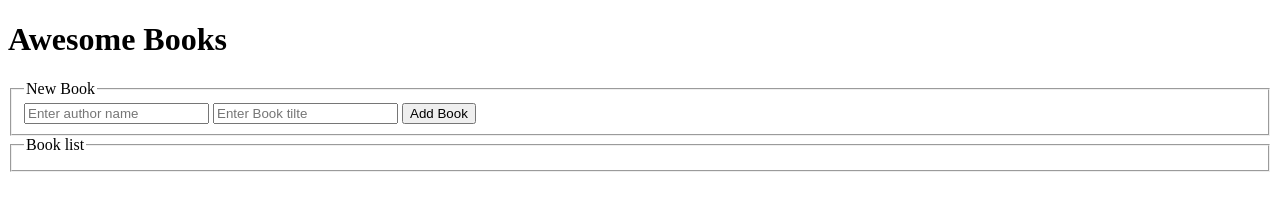
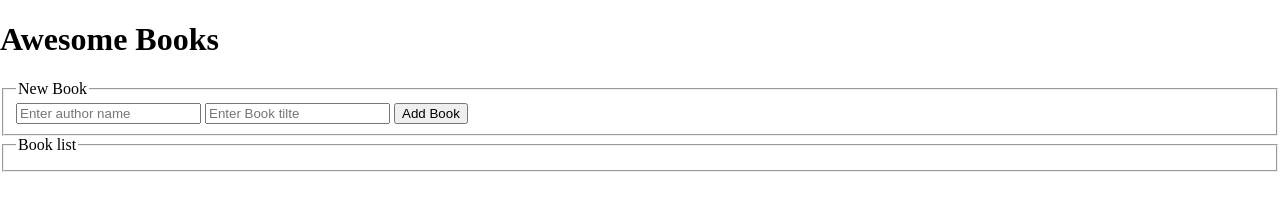
Before and after one commit to moise10r/Awesome_Book, a plain HTML site: page app/index.html in a window 1280 px wide. Drawn offline with Linux system fonts and the light colour scheme.

Commit message:
Add initial css.

```diff
--- a/app/index.html
+++ b/app/index.html
@@ -4,6 +4,7 @@
   <meta charset="UTF-8">
   <meta http-equiv="X-UA-Compatible" content="IE=edge">
   <meta name="viewport" content="width=device-width, initial-scale=1.0">
+  <link rel="stylesheet" href="main.css">
   <title>Awesome Book</title>
 </head>
 <body>
--- /dev/null
+++ b/app/main.css
@@ -0,0 +1,4 @@
+body {
+  margin: 0;
+  padding: 0;
+}
```
